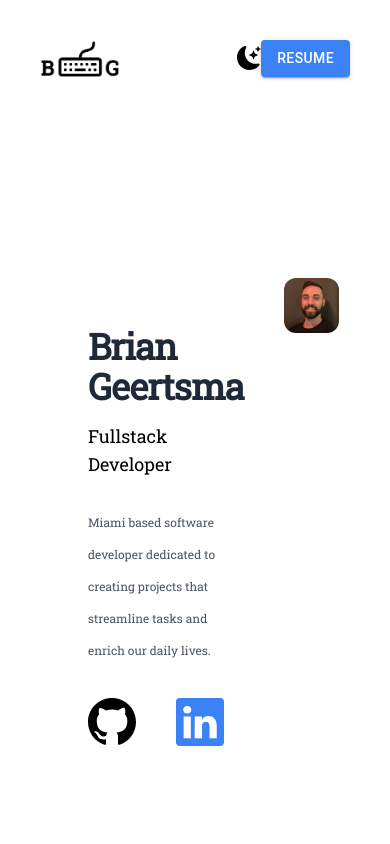
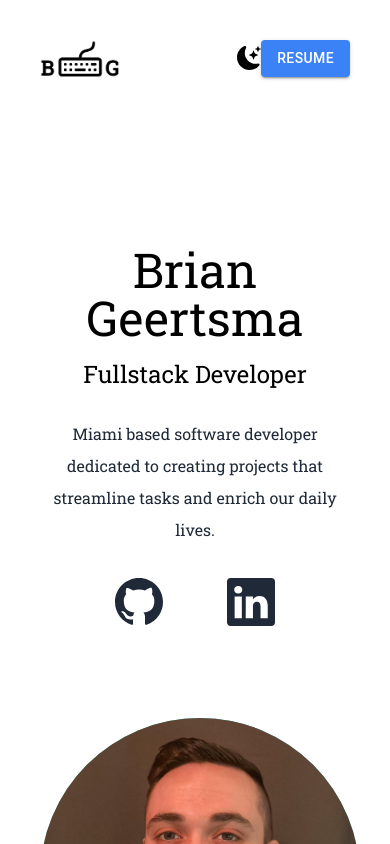
Before and after one commit to brian-gee/react-portfolio, a Next.js app: page / in a window 390 px wide. Shown: the top 844 px of the page. Built offline with nearby package versions, Linux system fonts and the light colour scheme.

Commit message:
updating styling for mobile first design

```diff
--- a/components/about.js
+++ b/components/about.js
@@ -3,44 +3,26 @@ import bg from '../public/bg.jpg';
 import { BsLinkedin, BsGithub } from 'react-icons/bs';
 export default function About() {
   return (
-    <div>
-      <section className="flex justify-center pt-20">
-        <div className="flex justify-between max-w-7xl px-12">
-          <div className="text-left p-10">
-            <h2 className="text-4xl sm:text-5xl text-gray-800 font-extrabold tracking-tight py-2">
+    <div className="text-center p-10 py-10">
+      <h2 className="text-5xl py-2  font-medium  md:text-6xl">
         Brian Geertsma
       </h2>
-            <h3 className="text-lg md:text-2xl py-2">Fullstack Developer</h3>
-            <p className="text-gray-600 text-xs md:text-sm py-5 leading-8 max-w-xl">
+      <h3 className="text-2xl py-2 md:text-3xl">Fullstack Developer</h3>
+      <p className="text-md py-5 leading-8 text-gray-800 max-w-xl mx-auto md:text-xl">
         Miami based software developer dedicated to creating projects that
         streamline tasks and enrich our daily lives.
       </p>
-            <div className="text-5xl flex justify-start py-3 space-x-10">
-              <a href="https://github.com/brian-gee" className="hover:text-6xl">
+      <div className="text-5xl flex justify-center gap-16 py-3 text-gray-800">
+        <a href="https://github.com/brian-gee">
           <BsGithub />
         </a>
-              <a
-                href="https://www.linkedin.com/in/brian-geertsma/"
-                className="hover:text-6xl text-blue-500">
+        <a href="https://www.linkedin.com/in/brian-geertsma/">
           <BsLinkedin />
         </a>
       </div>
+      <div className="mx-auto bg-gradient-to-b from-teal-500 rounded-full w-80 h-80 relative overflow-hidden mt-20 md:h-96 md:w-96">
+        <Image src={bg} layout="fill" objectFit="cover" />
       </div>
-          <div className="grid justify-end">
-            <Image
-              src={bg}
-              alt="bg"
-              className="rounded-xl"
-              width={300}
-              height={300}
-              style={{
-                maxWidth: '95%',
-                height: 'auto',
-              }}
-            />
-          </div>
-        </div>
-      </section>
     </div>
   );
 }
```
Lines whose indentation alone changed are shown as unchanged.
